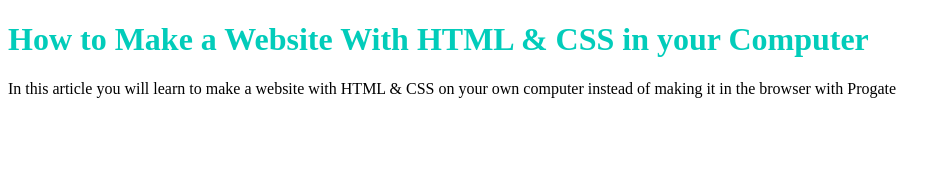
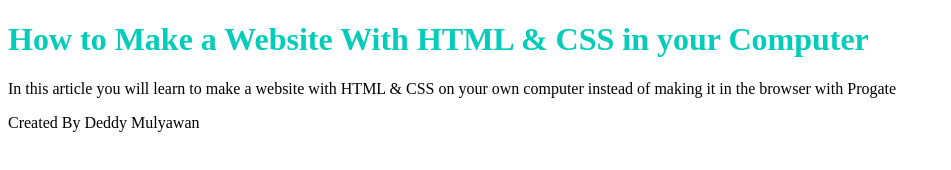
Before and after one commit to masdm2000/contoh, a plain HTML site: page index.html in a window 1280 px wide. Shown: the whole page, without its empty margins (0-951 px from the left). Drawn offline with Linux system fonts and the light colour scheme.

Commit message:
Update index.html

```diff
--- a/index.html
+++ b/index.html
@@ -8,5 +8,6 @@
   <body>
     <h1 class="title">How to Make a Website With HTML & CSS in your Computer</h1>
     <p>In this article you will learn to make a website with HTML & CSS on your own computer instead of making it in the browser with Progate</p>
+    <p>Created By Deddy Mulyawan</p>
   </body>
 </html>
```
